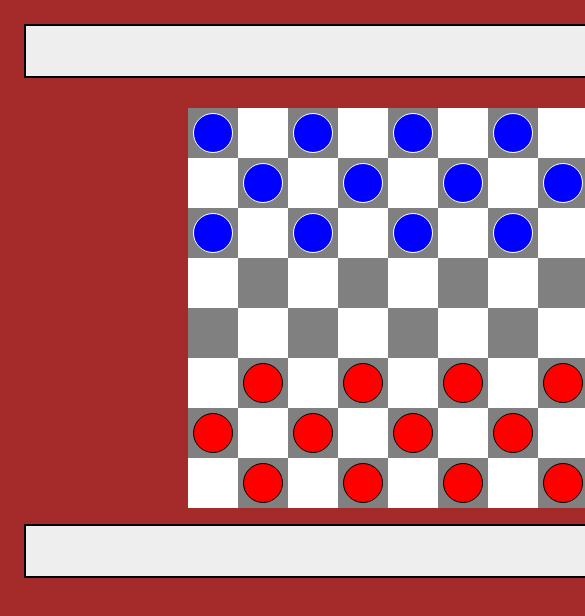
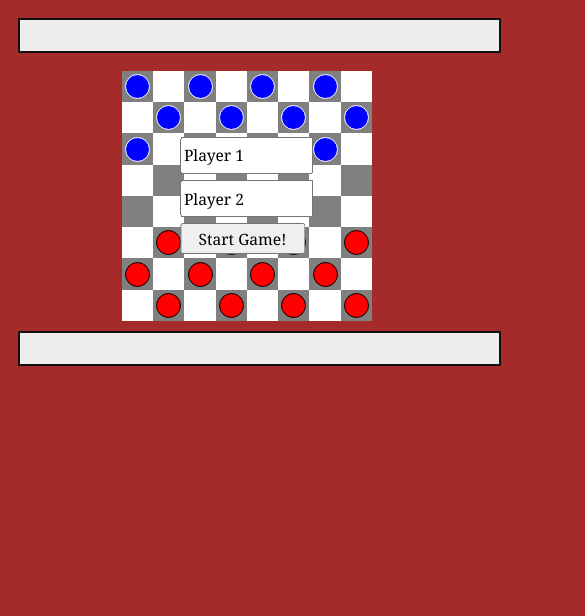
Before and after one commit to ZacAndCoder/checkers-board-game, a plain HTML site: page index.html in a window 390 px wide. Shown: the top 616 px of the page, 585 px wide, since content can reach past the window. Drawn offline with Linux system fonts and the light colour scheme.

Commit message:
Add media queries
Although the site had appeared responsive in Chrome's device toolbar, it was not working as intended. I added media queries for screens of small or medium length to properly resize elements.

```diff
--- a/CheckersCSS.css
+++ b/CheckersCSS.css
@@ -1,3 +1,17 @@
+@media only screen and (max-width: 600px) {
+  html {
+    font-size: 10px;
+  }
+  #start-game {
+    position: relative;
+    transform: translateX(-140%);
+  }
+}
+@media only screen and (min-width: 601px) and (max-width: 780px) {
+  html {
+    font-size: 12px;
+  }
+}
 body {
   display: grid;
   grid-template-columns: 1fr 1fr 1fr;
@@ -10,8 +24,11 @@ body {
   background-color: brown;
   font-family: "Georgia", serif;
 }
+button {
+  cursor: pointer;
+}
 .prison {
-  border: 2px solid black;
+  border: 2px solid #121212;
   margin: 1rem;
   background-color: #EEEEEE;
   height: 3.125rem;
@@ -25,7 +42,7 @@ body {
 #game-rules {
   grid-area: rules;
   margin: 0 2rem;
-  border: 1px solid black;
+  border: 1px solid #121212;
   font-size: 1.56em;
   background-color: #EEEEEE;
   visibility: hidden;
@@ -34,7 +51,7 @@ body {
   grid-area: game;
   margin: 0 2rem;
   font-size: 1.56rem;
-  color: white;
+  color: #F0F0F0;
 }
 #start-game {
   grid-area: game;
@@ -136,5 +153,5 @@ body {
   display: none;
   z-index: 10;
   background-color: gray;
-  color: white;
+  color: #F0F0F0;
 }
```
